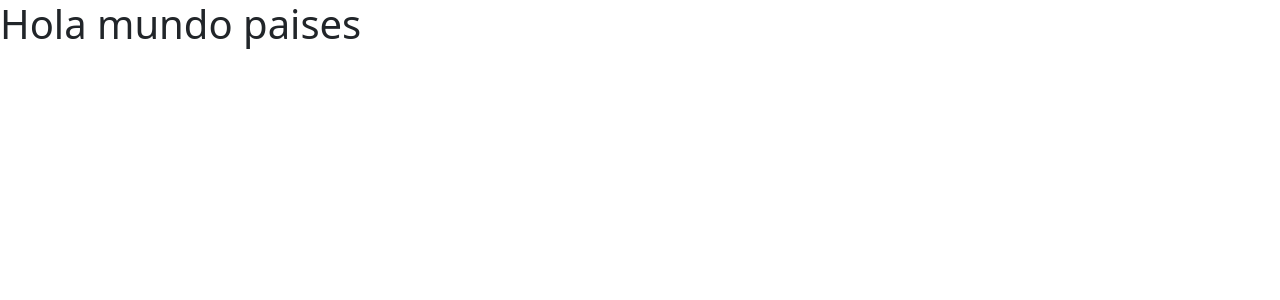
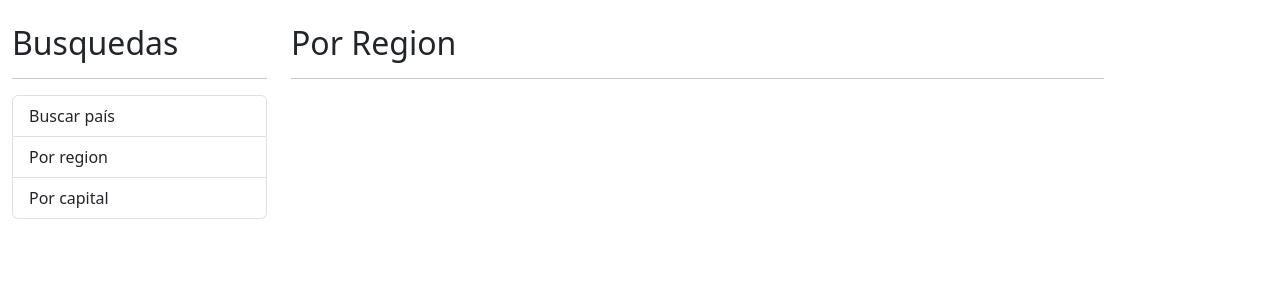
Before and after one commit to Sebastian-RP/03-paisesApp, an Angular app: page / in a window 1280 px wide. Shown: the top 300 px of the page. Built offline with nearby package versions, Linux system fonts and the light colour scheme.

Commit message:
estructura inicio de proyecto - inicio

```diff
--- a/src/app/app.component.html
+++ b/src/app/app.component.html
@@ -1 +1,18 @@
-<h1>Hola mundo paises</h1>
+<div class="row container mt-4">
+
+  <div class="col-3">
+    <h2>Busquedas</h2>
+    <hr/>
+    <ul class="list-group">
+      <li class="list-group-item">Buscar país</li>
+      <li class="list-group-item">Por region</li>
+      <li class="list-group-item">Por capital</li>
+    </ul>
+  </div>
+
+  <div class="col">
+    <h2>Por Region</h2>
+    <hr/>
+  </div>
+
+</div>
```
